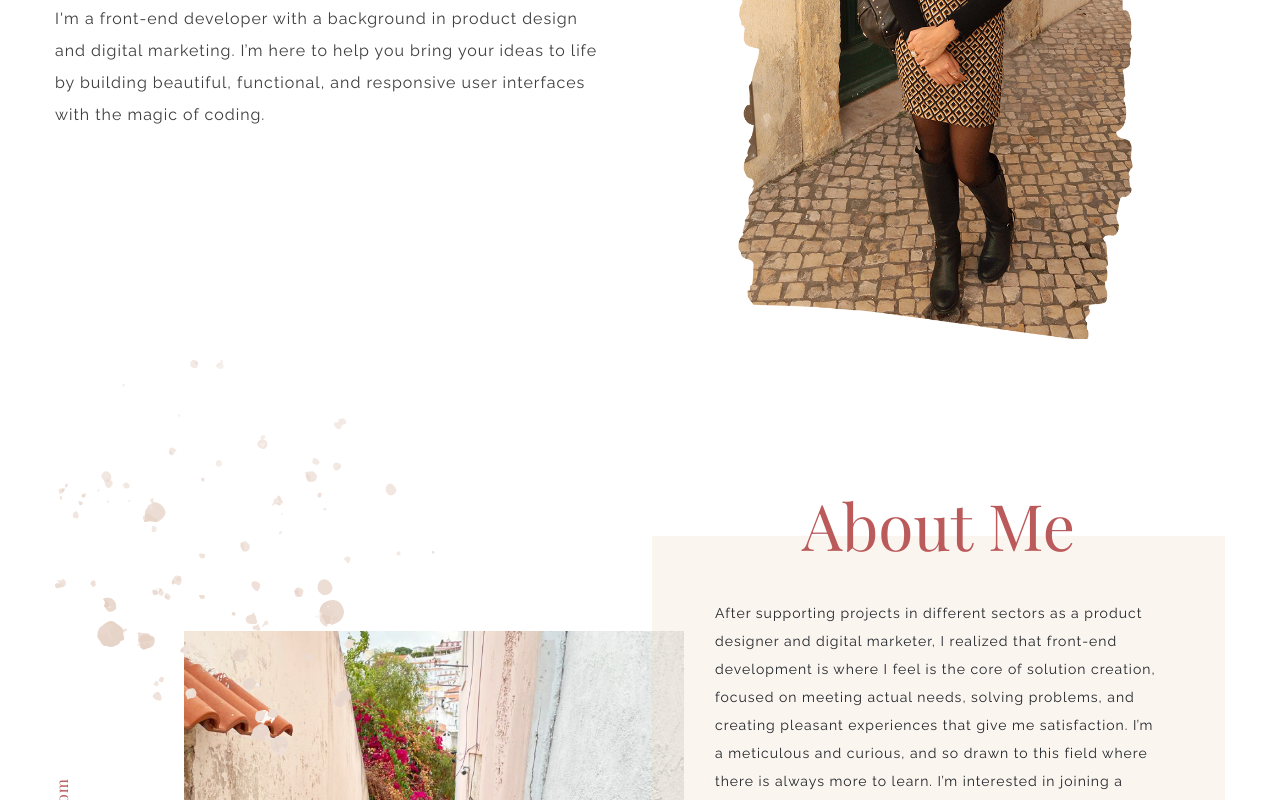
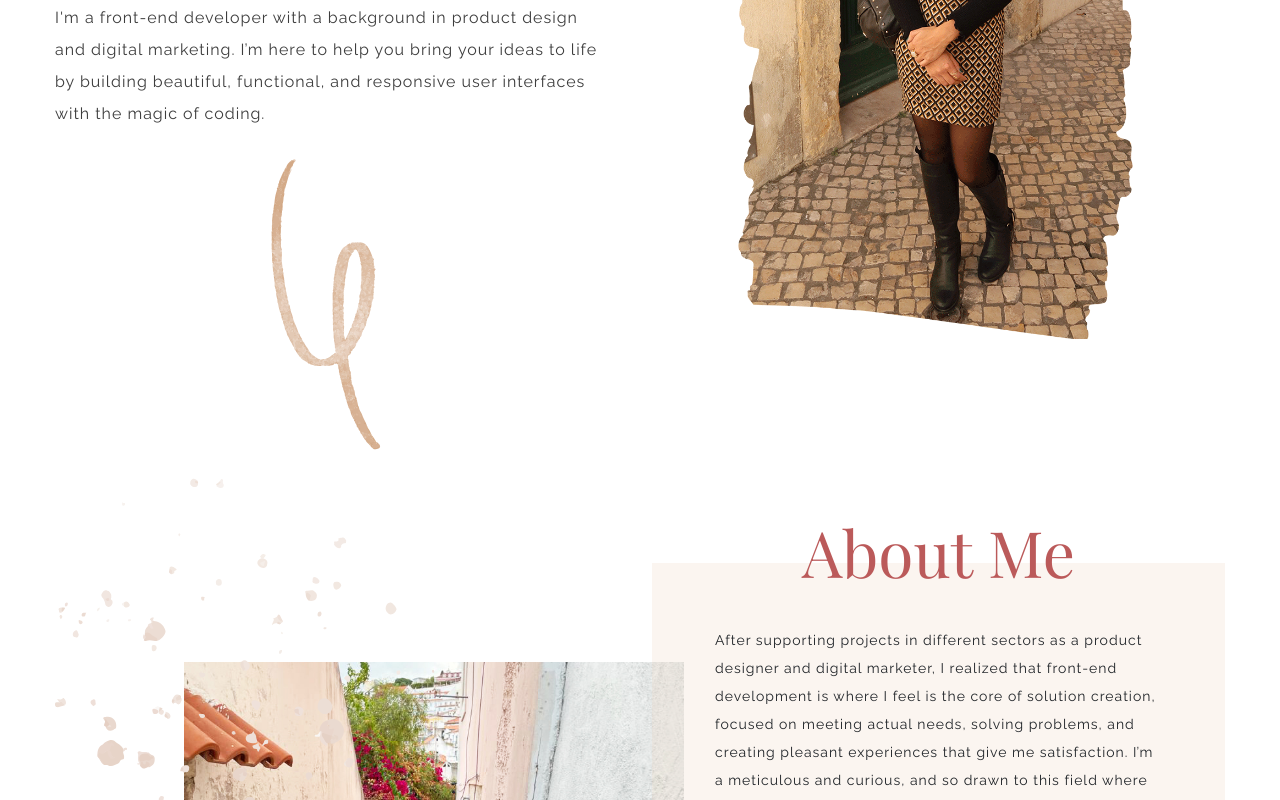
Before and after one commit to lauragomez04/react-portfolio, a React (Create React App) app: page / in a window 1280 px wide. Shown: the part 360-1160 px from the top of the page. Built offline with nearby package versions, Linux system fonts and the light colour scheme; a web font is replaced by a local one.

Commit message:
added decorative brush

```diff
--- a/src/AboutMe.css
+++ b/src/AboutMe.css
@@ -1,7 +1,3 @@
-.AboutMe {
-  margin-top: 20px;
-}
-
 /* left column styles */
 
 .image-email {
@@ -47,7 +43,7 @@
 .email-link {
   position: relative;
   left: -115px;
-  top: 272px;
+  top: 184px;
 }
 
 /* right column styles */
@@ -55,7 +51,6 @@
 .about-title {
   position: relative;
   top: 36px;
-  margin-top: 92px;
 }
 
 .about-text {
@@ -111,6 +106,21 @@
     width: 200px;
     margin-right: -10px;
     transform: rotate(-20deg);
-    z-index: 1;
+    z-index: -1;
   }
 }
+
+@media (max-width: 280px) {
+  .about-text {
+    padding: 28px;
+  }
+
+  .about-leaf {
+    display: none;
+  }
+
+  .about-button {
+    bottom: 0px;
+    margin-bottom: 64px;
+  }
+}
--- a/src/Introduction.css
+++ b/src/Introduction.css
@@ -27,12 +27,24 @@
   font-weight: 300;
   font-size: 16px;
   letter-spacing: 1px;
-  margin-bottom: 21px;
+  margin-bottom: 20px;
   opacity: 70%;
 }
 
 .introduction-text {
   margin-right: 52px;
+}
+
+.deco-brush {
+  background-image: url(/public/images/decorative-brush.svg);
+  background-repeat: no-repeat;
+  max-width: 100%;
+  position: relative;
+  left: 220px;
+  margin-bottom: 36px;
+  transform: rotate(-28deg);
+  height: 296px;
+  width: 160px;
 }
 
 /* right column styles */
@@ -68,4 +80,8 @@
   .img-portada img {
     margin-top: 20px;
   }
+
+  .deco-brush {
+    display: none;
+  }
 }
--- a/src/Introduction.js
+++ b/src/Introduction.js
@@ -15,6 +15,7 @@ export default function Introduction() {
             building beautiful, functional, and responsive user interfaces with
             the magic of coding.
           </p>
+          <div className="deco-brush"></div>
         </div>
         <div className="col-sm img-portada text-center">
           <img
```
Also changed, not shown: public/images/decorative-brush.svg (added).
